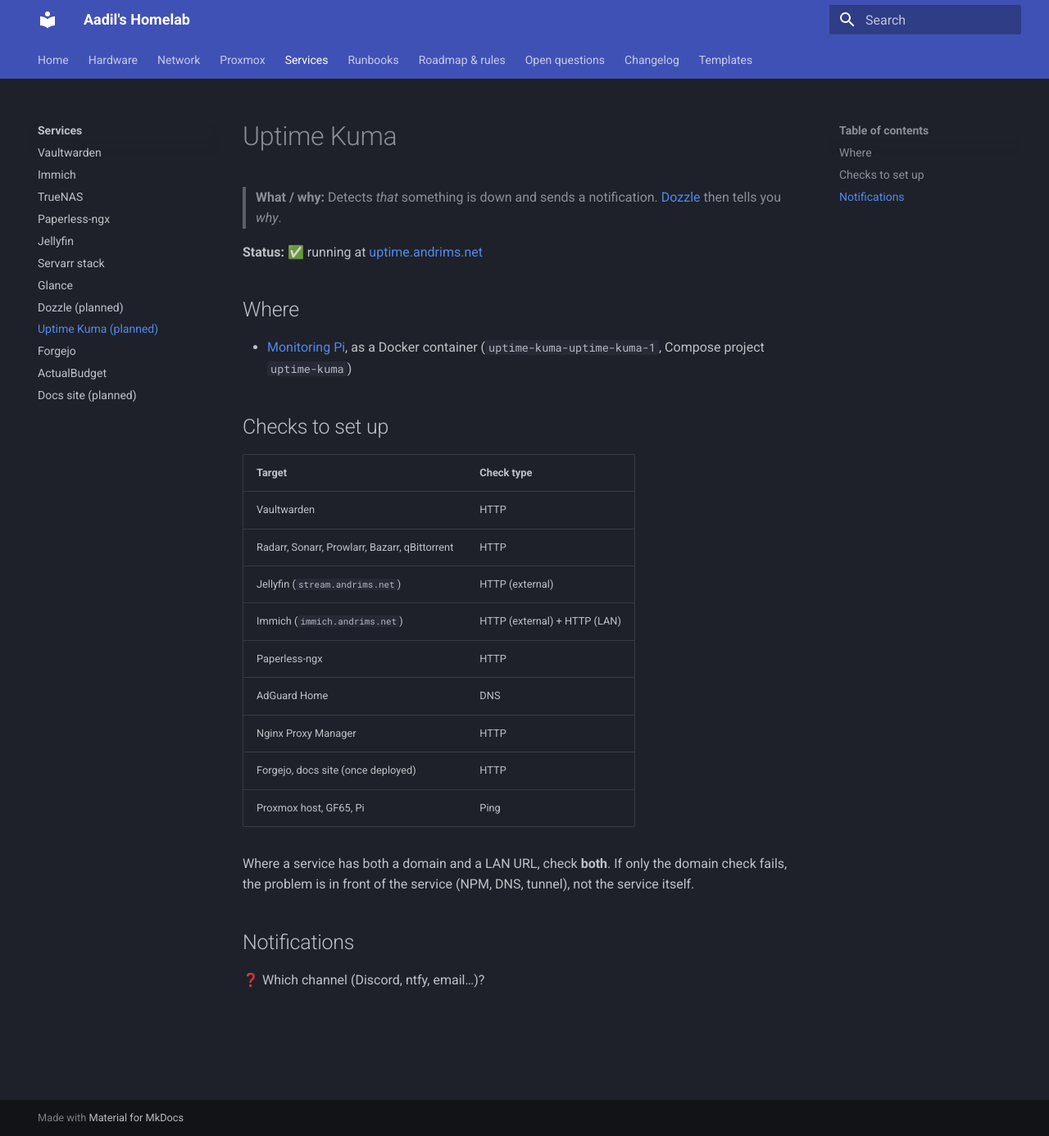
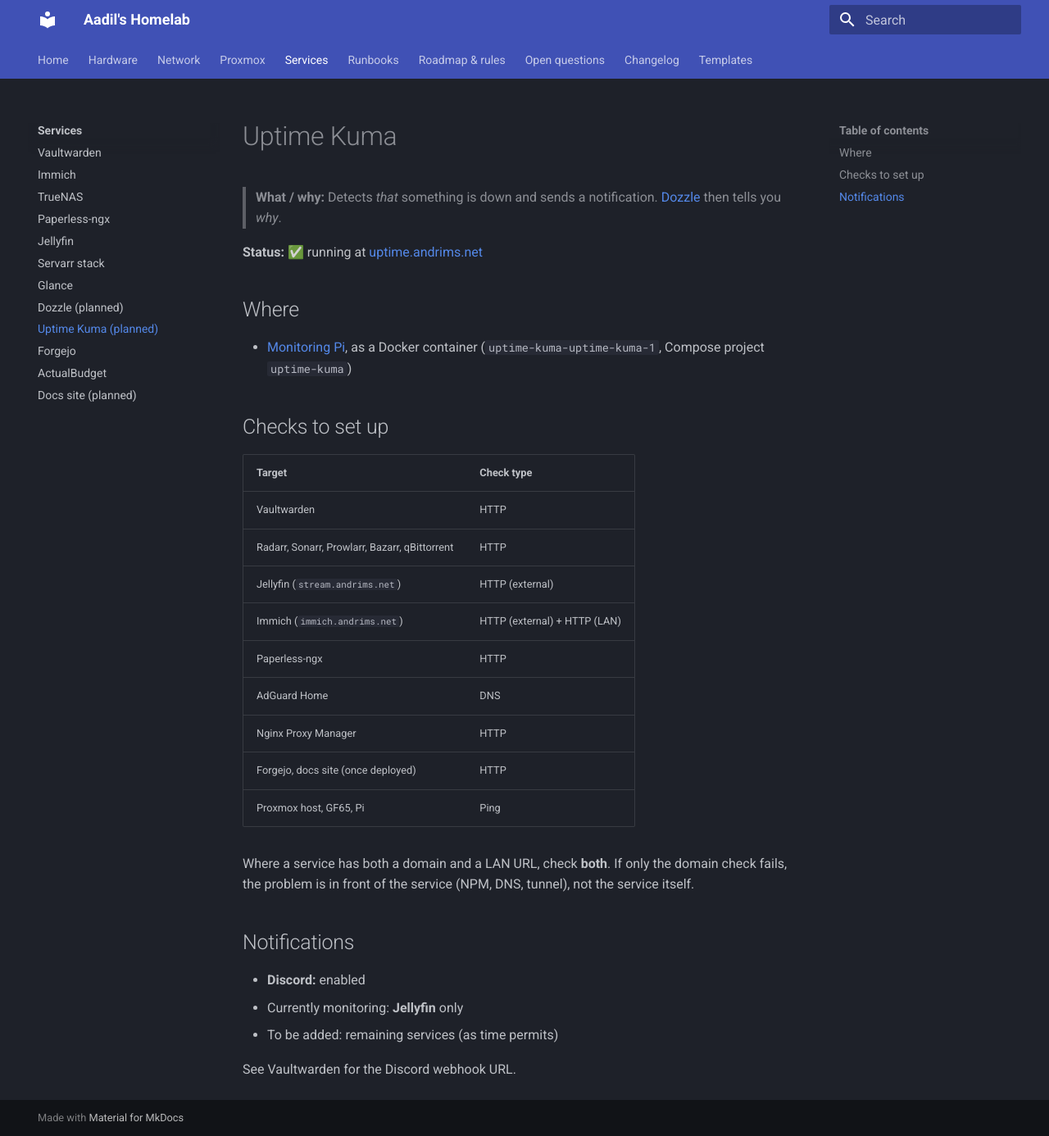
Before and after one commit to Aulteran/homelab-docs, an MkDocs documentation site: the page built from docs/services/uptime-kuma.md, in a window 1280 px wide and 1386 px high. Shown: the whole window at 82% size. Built offline with MkDocs 1.6.1 and Material for MkDocs 9.7.7, drawn with Linux system fonts in a browser that asks for light colours.

```diff
--- a/docs/services/uptime-kuma.md
+++ b/docs/services/uptime-kuma.md
@@ -26,4 +26,8 @@ Where a service has both a domain and a LAN URL, check **both**. If only the dom
 
 ## Notifications
 
-❓ Which channel (Discord, ntfy, email…)?
+- **Discord:** enabled
+  - Currently monitoring: **Jellyfin** only
+  - To be added: remaining services (as time permits)
+
+See Vaultwarden for the Discord webhook URL.
```
Also changed, not shown: docs/services/docs-site.md (+1 -1 lines), docs/services/dozzle.md (+1 -1 lines).
